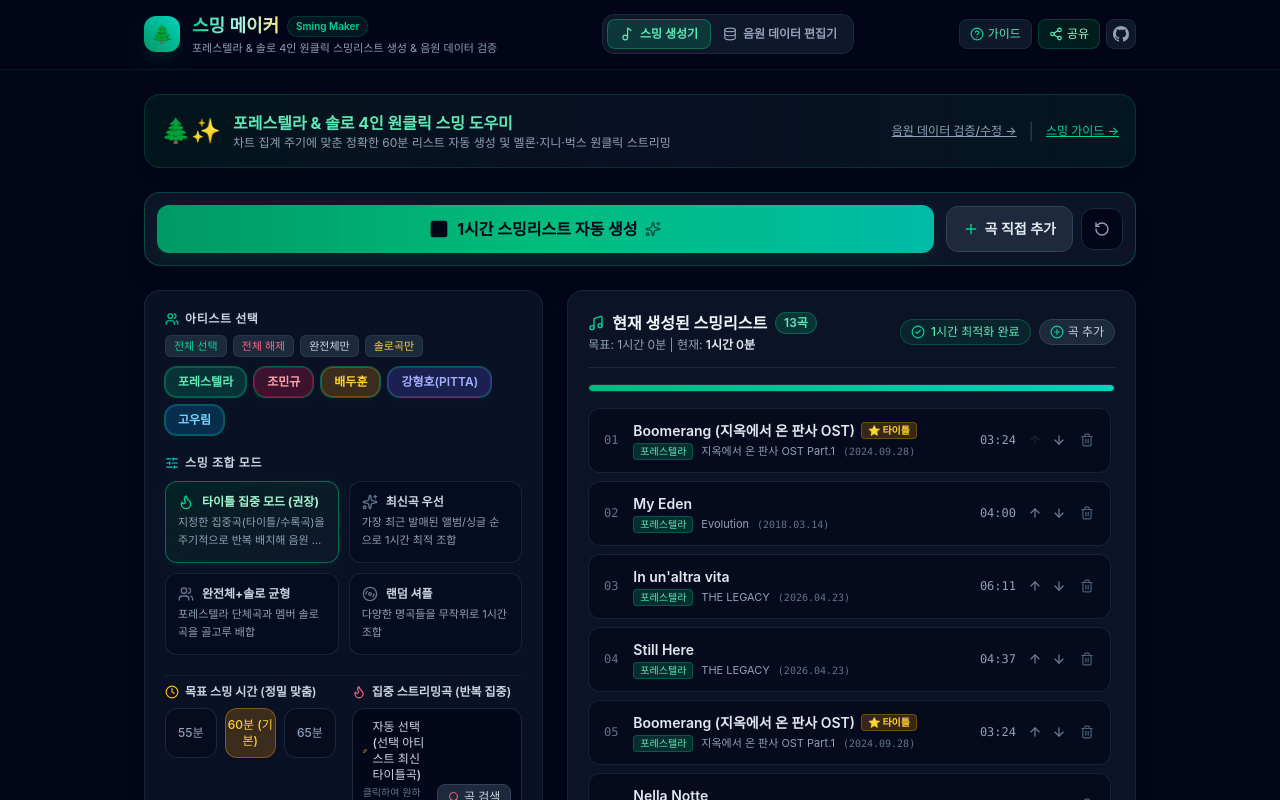
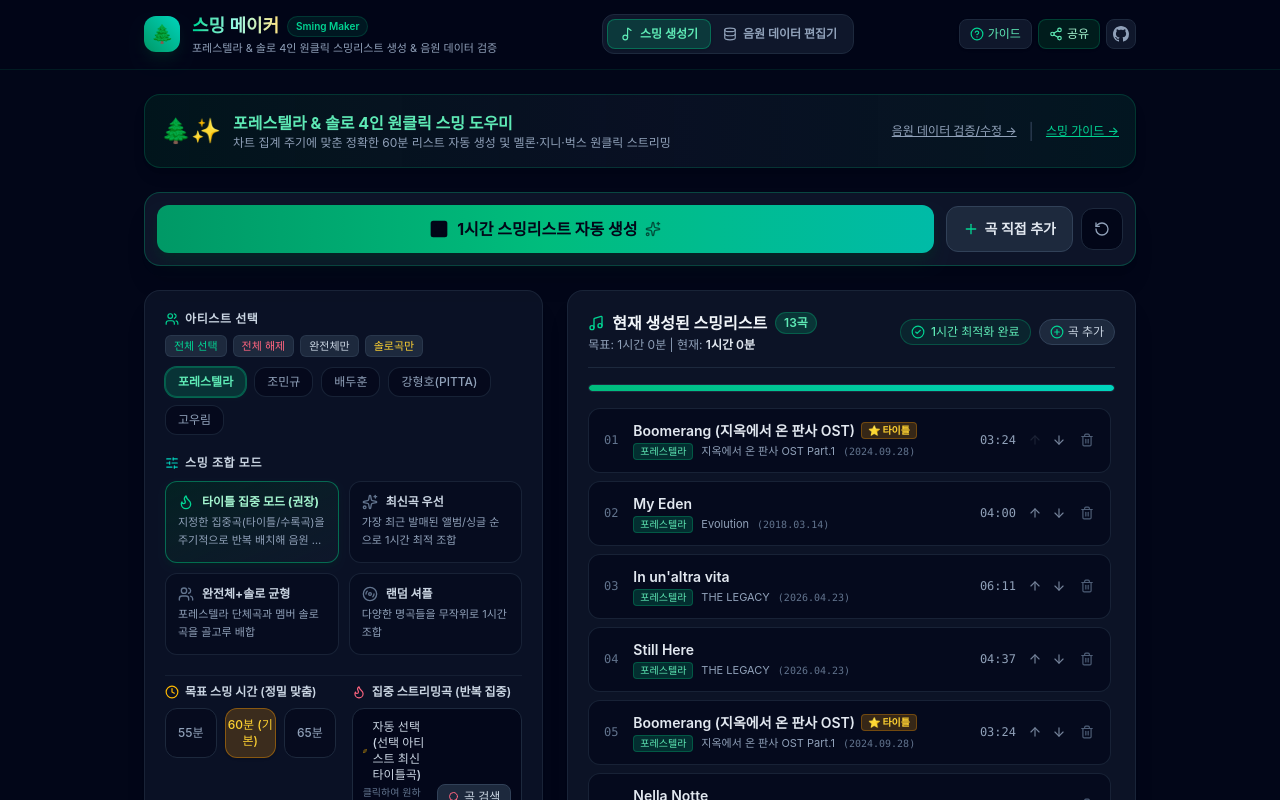
Before and after one commit to foretissimo/sming-maker, a React (Vite) app: page / in a window 1280 px wide. Shown: the top 800 px of the page. Built offline with nearby package versions, Linux system fonts and the light colour scheme; a web font is replaced by a local one.

Commit message:
feat: prioritize 'group' (완전체) for default streaming list generation and respect LocalStorage selection

```diff
--- a/src/App.jsx
+++ b/src/App.jsx
@@ -35,8 +35,27 @@ export default function App() {
     }
   });
 
-  // Generator Options
-  const [selectedArtists, setSelectedArtists] = useState(() => artists.map(a => a.id));
+  // Generator Options with LocalStorage persistence (Default: '완전체' 우선 선택)
+  const [selectedArtists, setSelectedArtists] = useState(() => {
+    try {
+      const saved = localStorage.getItem('sming_selected_artists');
+      if (saved) {
+        const parsed = JSON.parse(saved);
+        if (Array.isArray(parsed) && parsed.length > 0) return parsed;
+      }
+    } catch (e) {}
+    // Default: '완전체' 우선 선택
+    const groupArtist = artists.find(a => a.category === 'group' || a.id === 'group');
+    return groupArtist ? [groupArtist.id] : ['group'];
+  });
+
+  // Persist selectedArtists to LocalStorage
+  useEffect(() => {
+    try {
+      localStorage.setItem('sming_selected_artists', JSON.stringify(selectedArtists));
+    } catch (e) {}
+  }, [selectedArtists]);
+
   const [mode, setMode] = useState('title_focus');
   const [targetDurationMinutes, setTargetDurationMinutes] = useState(60);
   const [focusSongId, setFocusSongId] = useState(null);
@@ -67,7 +86,7 @@ export default function App() {
     }
   };
 
-  // Reset to default bundled dataset
+  // Reset to default bundled dataset (완전체 우선 복구)
   const handleResetToDefault = () => {
     try {
       localStorage.removeItem('sming_songs');
@@ -78,16 +97,18 @@ export default function App() {
     } catch (e) {}
     setAllSongs(initialSongsData);
     setArtists(initialArtistsData);
-    setSelectedArtists(initialArtistsData.map(a => a.id));
+    const groupArtist = initialArtistsData.find(a => a.category === 'group' || a.id === 'group');
+    const defaultGroup = groupArtist ? [groupArtist.id] : ['group'];
+    setSelectedArtists(defaultGroup);
     setFocusSongId(null);
     setPlaylist(generateStreamingList(initialSongsData, {
       targetSeconds: 3600,
       mode: 'title_focus',
-      selectedArtistTypes: initialArtistsData.map(a => a.id)
+      selectedArtistTypes: defaultGroup
     }));
   };
 
-  // Initialize playlist on mount or from URL params
+  // Initialize playlist on mount or from URL params (완전체/LocalStorage 선택 기반 생성)
   useEffect(() => {
     const params = new URLSearchParams(window.location.search);
     const songIdsParam = params.get('songs');
@@ -107,14 +128,15 @@ export default function App() {
       }
     }
 
-    // Default initial generation
+    // Default initial generation based on selectedArtists (group by default or LocalStorage)
     const initialList = generateStreamingList(allSongs, {
       targetSeconds: 3600,
       mode: 'title_focus',
-      selectedArtistTypes: artists.map(a => a.id)
+      selectedArtistTypes: selectedArtists
     });
     setPlaylist(initialList);
   }, []);
+
 
   const showToast = (msg) => {
     setToastMessage(msg);
```
